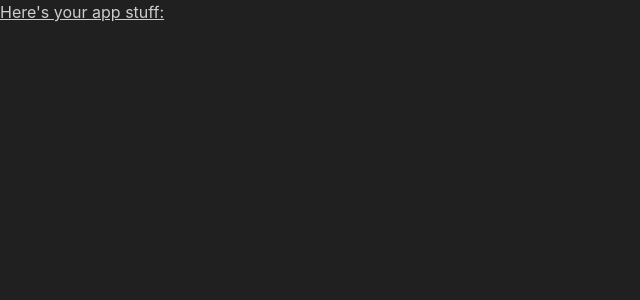
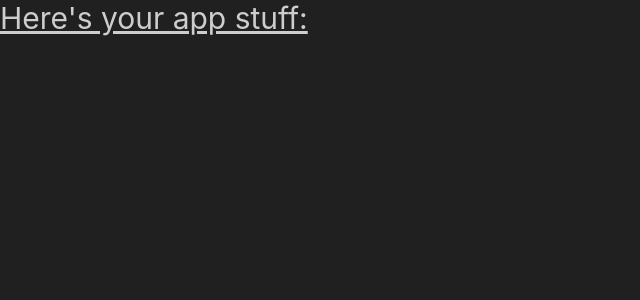
Before and after one commit to Brandon-Abundis/sdi-COM-capstone, a React (Vite) app in the folder client/: page / in a window 1280 px wide. Shown: the top 300 px of the page, without its empty margins (0-640 px from the left). Built offline with nearby package versions, Linux system fonts and the light colour scheme.

Commit message:
fixed start script

```diff
--- a/client/package.json
+++ b/client/package.json
@@ -4,7 +4,7 @@
   "version": "0.0.0",
   "type": "module",
   "scripts": {
-    "start": "vite",
+    "dev": "vite",
     "build": "vite build",
     "lint": "eslint .",
     "preview": "vite preview"
--- a/client/src/app/App.jsx
+++ b/client/src/app/App.jsx
@@ -10,7 +10,7 @@ import Workouts from "../features/workouts/pages/Workouts";
 function App() {
   return (
     <div>
-      <h1 className="4xl underline">Here's your app stuff:</h1>
+      <h1 className="text-3xl underline">Here's your app stuff:</h1>
       <Routes>
         <Route path="/dashboard" element={<Dashboard />} />
         <Route path="/calendar" element={<Calendar />} />
```
